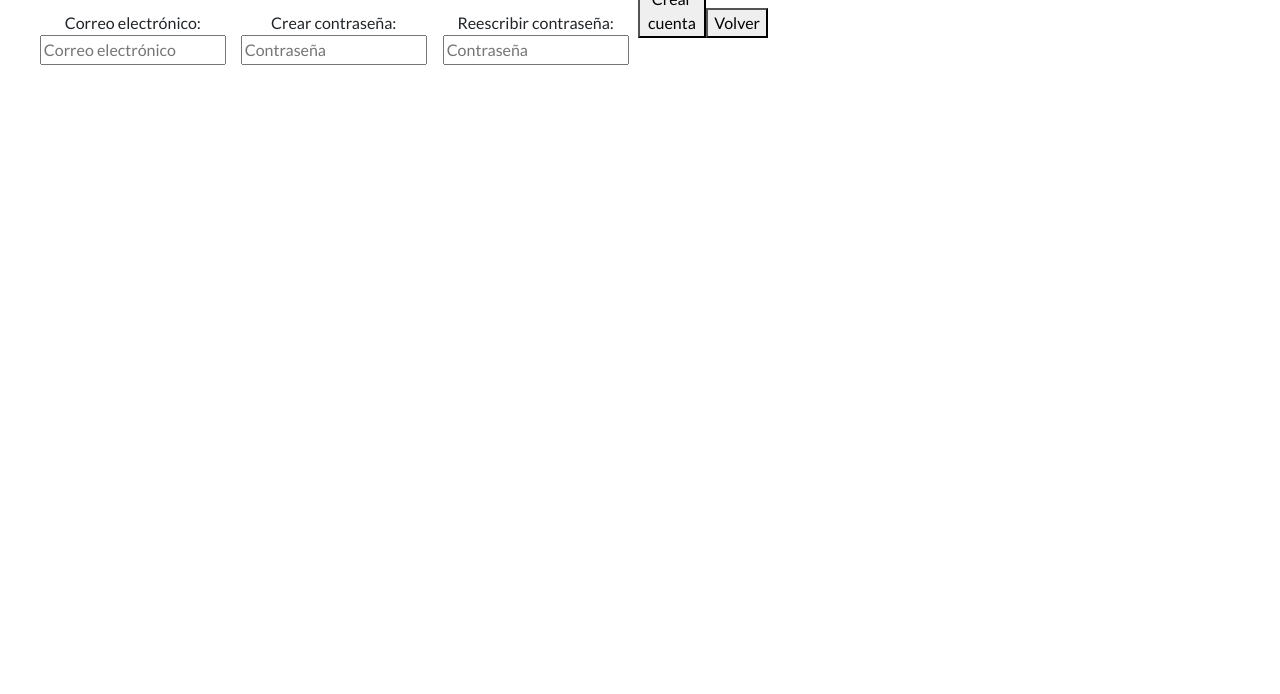
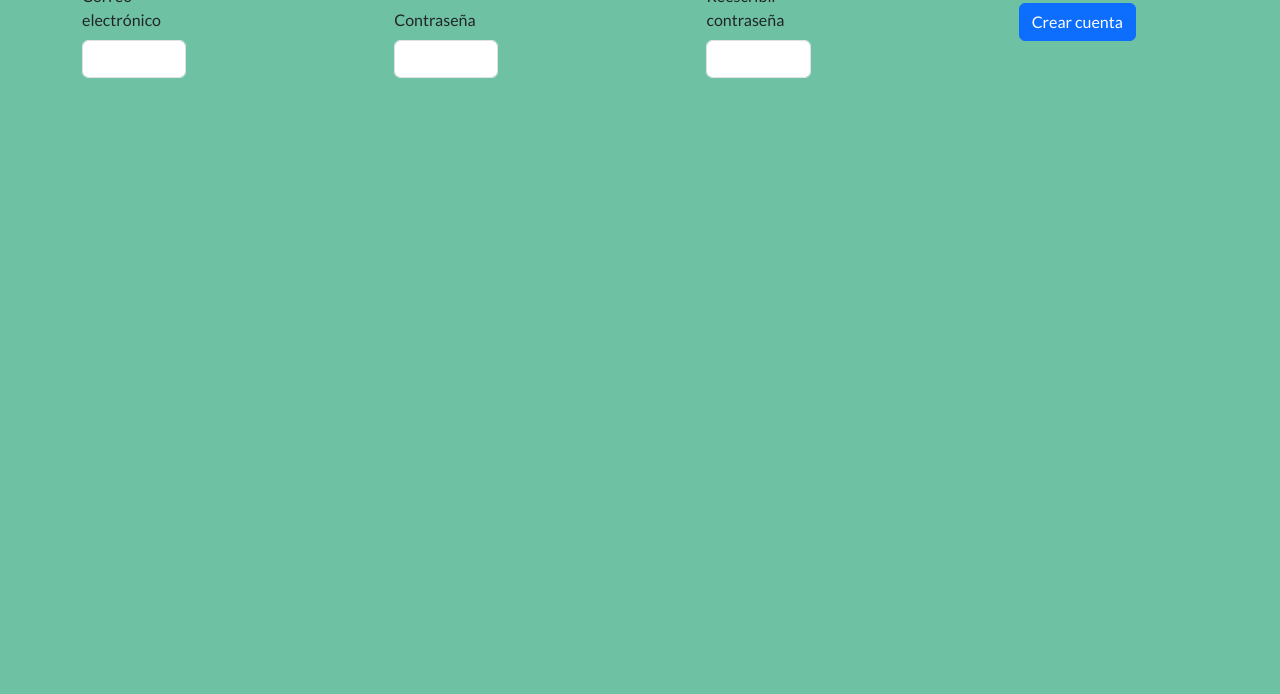
Before and after one commit to CarlosR759/ProyectoIngWeb, a plain HTML site: page html/crearcuenta.html in a window 1280 px wide. Shown: the part 106-800 px from the top of the page. Drawn offline with nearby package versions, Linux system fonts and the light colour scheme.

Commit message:
agrega formulario con validacion en crearcuenta

```diff
--- a/CSS/Index.css
+++ b/CSS/Index.css
@@ -71,7 +71,7 @@ h2 {
 }
 
 body{
-    background-color: rgb(110, 193, 162);
+    background-color: rgb(110, 193, 162) !important;
 }
 
 p {
--- a/JS/app.js
+++ b/JS/app.js
@@ -1,32 +1,15 @@
-// document.addEventListener("DOMContentLoaded",function(){
-//     document.getElementById("crearcuenta").addEventListener("submit",function(evento){
-//          let email=document.getElementById("email").value;
-//          let contrasenya=document.getElementById("contrasenya").value;
-//          let recontrasenya=document.getElementById("contrasenya2").value;
-//          const coleccion=document.getElementById("crearcuenta").getElementsByTagName("li");
-//          if(email==""){
-//             // tratando de usar alerts en vez de mensajes con span
-//             alert("El correo electrónico está vacio");
-//         }
-//          if(contrasenya==""){
-//               coleccion[1].querySelector("span").innerHTML="La contraseña está vacia";
-//          }
-//          if(contrasenya!=recontrasenya){
-//             coleccion[1].querySelector("span").innerHTML="Las contraseñas deben concordar";
-//          }
-//           evento.preventDefault();
-//     });
-// });
-
 // Example starter JavaScript for disabling form submissions if there are invalid fields
 (() => { // funcion flecha, reemplaza la palabra funcion con tipo void
     'use strict'
 
     // Fetch all the forms we want to apply custom Bootstrap validation styles to
-    const forms = document.querySelectorAll('.needs-validation') // query selector para la funcion en la etiqueta form en el html
+    const forms = document.querySelectorAll('.needs-validation'); // query selector para la funcion en la etiqueta form en el html
 
     // capturando el valor del campo contrasenya
     let password=document.getElementById("contrasenya");
+
+    // capturando el valor del campo contrasenya2
+    let password2=document.getElementById("contrasenya2");
 
     // Loop over them and prevent submission
     Array.from(forms).forEach(form => {
@@ -63,7 +46,5 @@
     }
 
 // LISTA DE QUEHACERES
-// - validar el formato del correo (con @)
-// - dar alerts con mensajes mas claras con input invalido
 // - pon un enlace a la pagina principal en el buton de submit
 // - hacer la validacion para la pagina de login tambien
--- a/JS/appJquery.js
+++ b/JS/appJquery.js
@@ -20,6 +20,11 @@ $(document).ready(function() {
     required: "la contraseña es requerida",
     pwcheck: "la contraseña no tiene un formato válido",
     minlength: "debe contener 8 caracteres"
+    },
+    contrasenya2:{
+    required: "la contraseña es requerida",
+    pwcheck: "la contraseña no tiene un formato válido",
+    minlength: "debe contener 8 caracteres"
     }
 }
 });
--- a/html/crearcuenta.html
+++ b/html/crearcuenta.html
@@ -24,41 +24,45 @@
             </div>
         </header>
 
-        <!-- CREAR CUENTA -->
+        <div class="container">
+
             <section>
-        <form id="crearcuenta" novalidate>
-            <ul>
+                <!--FORMULARIO-->
+                <form class="row g-3 needs-validation">
+
+                    <ul id="campos">
                         <li>
-                    <span id="mensaje"></span>
-                    <label>Correo electrónico: </label>
-                    <input type="text" name="email" id="email" placeholder="Correo electrónico" required>
-                </li>
-                    <span id="mensaje"></span>
-                    <label>Crear contraseña: </label>
-                    <input type="text" name="contraseña" id="contraseña" placeholder="Contraseña" required>
-                <li>
-                    <span id="mensaje"></span>
-                    <label>Reescribir contraseña: </label>
-                    <input type="text" name="contraseña" id="contraseña2" placeholder="Contraseña" required>
+                            <div class="col-md-4">
+                                <label for="email" class="form-label">Correo electrónico</label>
+                                <input type="email" class="form-control" id="email" name="email" required>
+                            </div>
                         </li>
                         <li>
-                    <form action = "paginaprincipal.html">
-                        <button type="submit">Crear cuenta</button>
-                    </form>
+                            <div class="col-md-4">
+                                <label for="contrasenya" class="form-label">Contraseña</label>
+                                <input type="password" class="form-control" id="contrasenya" name="contrasenya" pattern="^(?=.*\d)(?=.*[a-z])(?=.*[A-Z])(?!.*\s).*$" required>
+                            </div>
                         </li>
                         <li>
-                    <form action = "index.html">
-                        <button>Volver</button>
-                    </form>
+                            <div class="col-md-4">
+                                <label for="contrasenya2" class="form-label">Reescribir contraseña</label>
+                                <input type="password" class="form-control" id="contrasenya2" name="contrasenya" pattern="^(?=.*\d)(?=.*[a-z])(?=.*[A-Z])(?!.*\s).*$" required>
+                            </div>
                         </li>
+                        <li>
+                            <div class="col-12">
+                                <button class="btn btn-primary" type="submit">Crear cuenta</button>
+                            </div>
+                        </li>
+
                     </ul>
                 </form>
             </section>
+        </div>
         <script src="https://cdn.jsdelivr.net/npm/bootstrap@5.3.0-alpha3/dist/js/bootstrap.bundle.min.js" async defer crossorigin="anonymous"></script>
-        <script src="JS/app.js"></script>
-        <script src="JS/appJquery.js"></script>
+        <script src="../JS/app.js"></script>
         <script src="https://ajax.googleapis.com/ajax/libs/jquery/3.6.4/jquery.min.js" crossorigin="anonymous"></script>
         <script type="text/javascript" src="https://cdnjs.cloudflare.com/ajax/libs/jquery-validate/1.19.0/jquery.validate.min.js" defer></script>
-        <script src="js/appJquery.js" defer></script>
+        <script src="../JS/appJquery.js" defer></script>
     </body>
 </html>
```
Also changed, not shown: 1 other file. Lines whose indentation alone changed are shown as unchanged.
